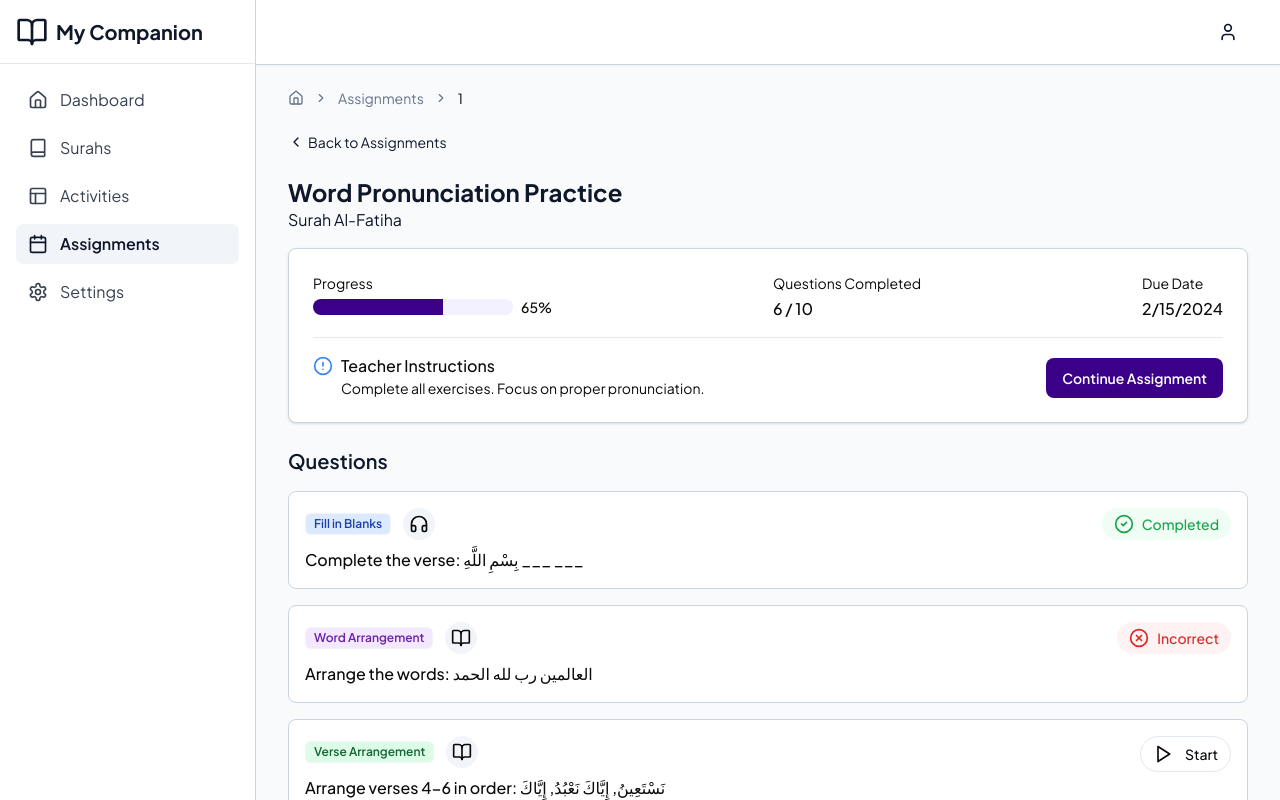
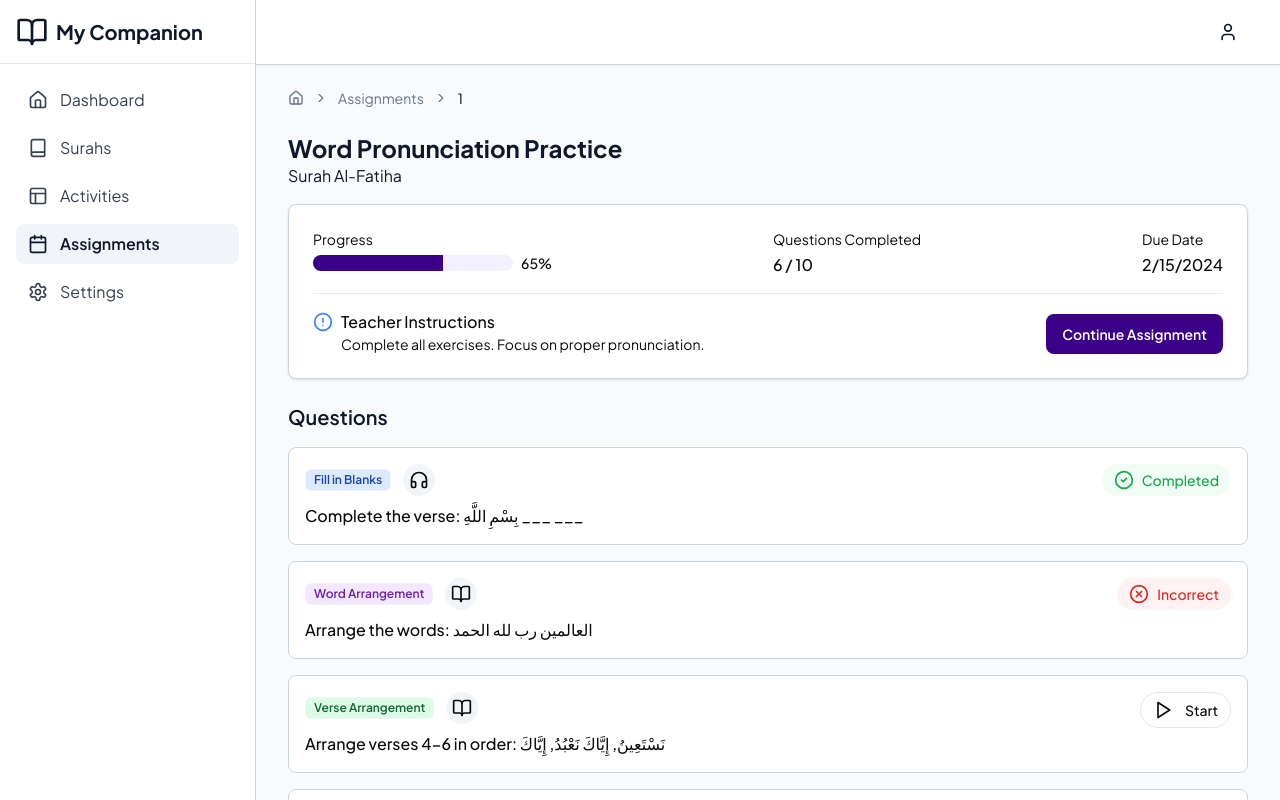
Before and after one commit to maharabhossain1/edTech, a Next.js app: page /assignments/1 in a window 1280 px wide. Shown: the top 800 px of the page. Built offline with nearby package versions, Linux system fonts and the light colour scheme; a web font is replaced by a local one.

Commit message:
remove link from assignment details

```diff
--- a/components/assignment-details.tsx
+++ b/components/assignment-details.tsx
@@ -1,5 +1,4 @@
-import { AlertCircle, ChevronLeft } from "lucide-react";
-import Link from "next/link";
+import { AlertCircle } from "lucide-react";
 import { Card, CardContent } from "./ui/card";
 import QuestionCard from "./question-card";
 import ProgressSection from "./ProgressSection";
@@ -15,14 +14,6 @@
 }) {
   return (
     <div>
-      <Link
-        href="/assignments"
-        className="inline-flex items-center text-sm text-muted-foreground hover:text-primary mb-6"
-      >
-        <ChevronLeft className="h-4 w-4 mr-1" />
-        Back to Assignments
-      </Link>
-
       <div className="space-y-6">
         {/* Header Section */}
         <div className="space-y-4">
```
